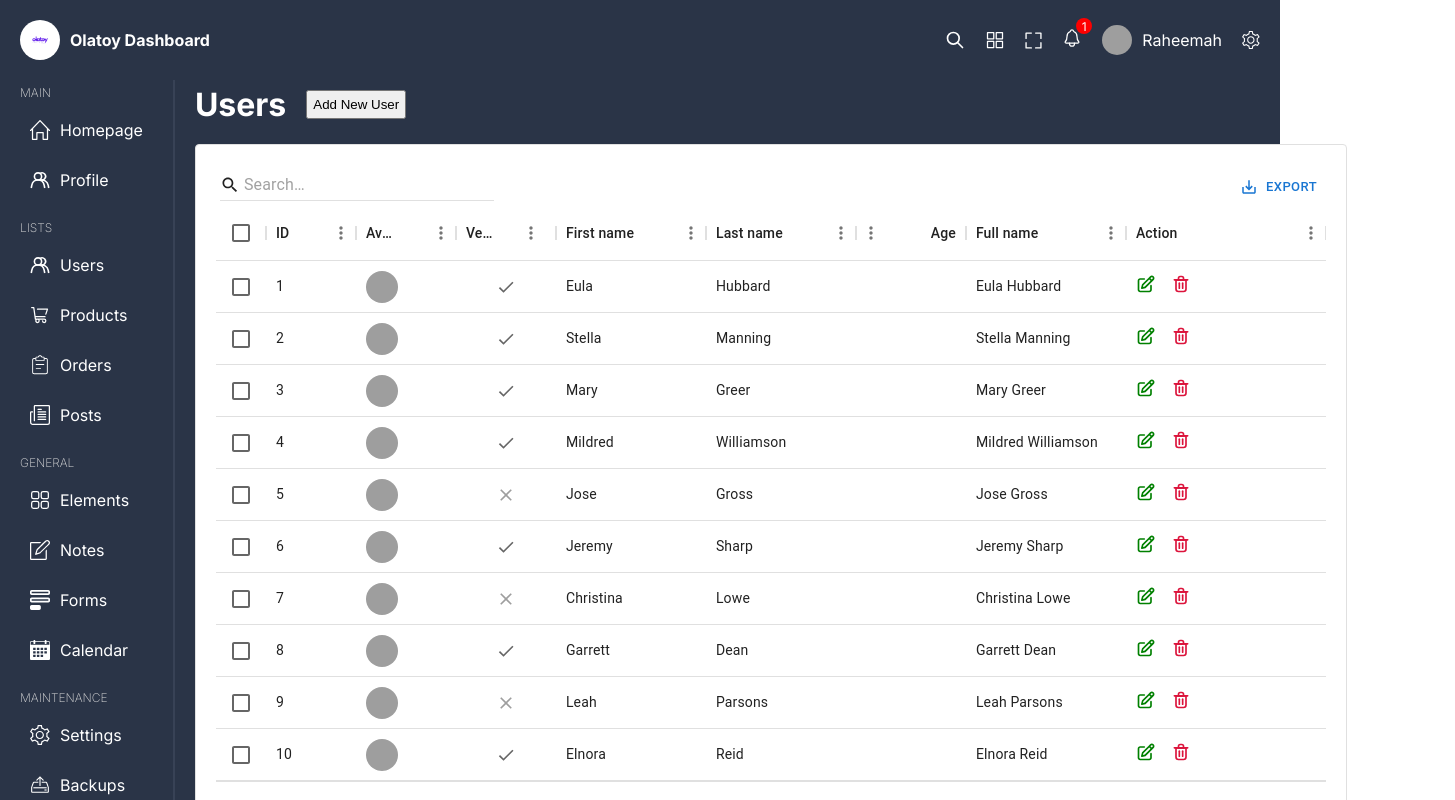
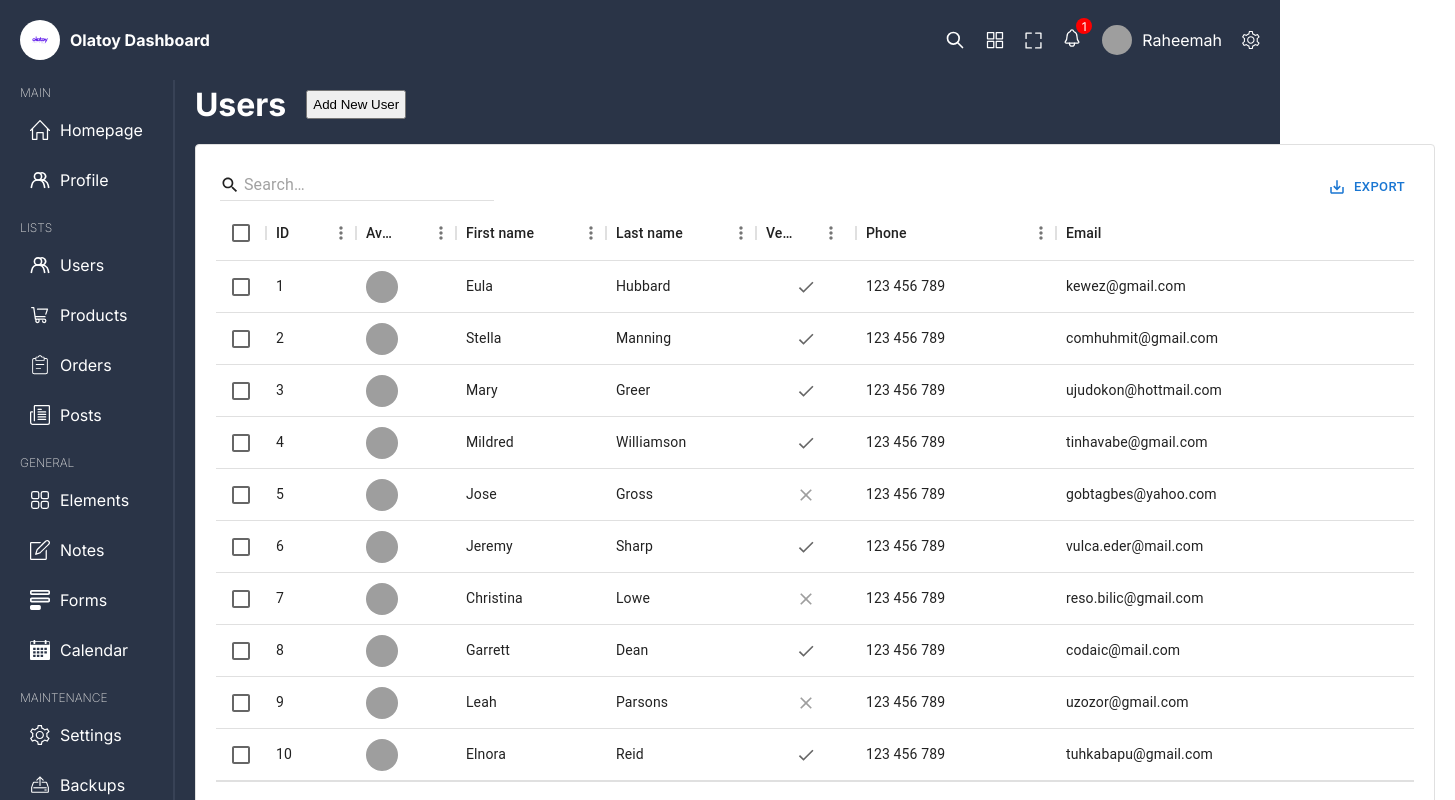
Before and after one commit to Olatoy2000/dashboard-react, a React (Vite) app: page /users in a window 1280 px wide. Shown: the top 800 px of the page, 1455 px wide, since content can reach past the window. Built offline with nearby package versions, Linux system fonts and the light colour scheme; grey boxes are pictures that could not be loaded.

Commit message:
product page

```diff
--- a/src/pages/users/Users.tsx
+++ b/src/pages/users/Users.tsx
@@ -21,7 +21,6 @@ const columns: GridColDef[] = [
       );
     },
   },
-  { field: "verified", headerName: "Verified", width: 100, type: "boolean" },
 
   {
     field: "firstName",
@@ -35,22 +34,27 @@ const columns: GridColDef[] = [
     width: 150,
     editable: true,
   },
+
+  { field: "verified", headerName: "Verified", width: 100, type: "boolean" },
+
+  { field: "phone", headerName: "Phone", width: 200 },
+
+  { field: "email", headerName: "Email", width: 400 },
   {
-    field: "age",
-    headerName: "Age",
-    type: "number",
-    width: 110,
-    editable: true,
+    field: "createdAt",
+    headerName: "Created at",
+    width: 200,
   },
-  {
-    field: "fullName",
-    headerName: "Full name",
-    description: "This column has a value getter and is not sortable.",
-    sortable: false,
-    width: 160,
-    valueGetter: (params: GridValueGetterParams) =>
-      `${params.row.firstName || ""} ${params.row.lastName || ""}`,
-  },
+
+  // {
+  //   field: "fullName",
+  //   headerName: "Full name",
+  //   description: "This column has a value getter and is not sortable.",
+  //   sortable: false,
+  //   width: 160,
+  //   valueGetter: (params: GridValueGetterParams) =>
+  //     `${params.row.firstName || ""} ${params.row.lastName || ""}`,
+  // },
 ];
 
 const Users = () => {
```
